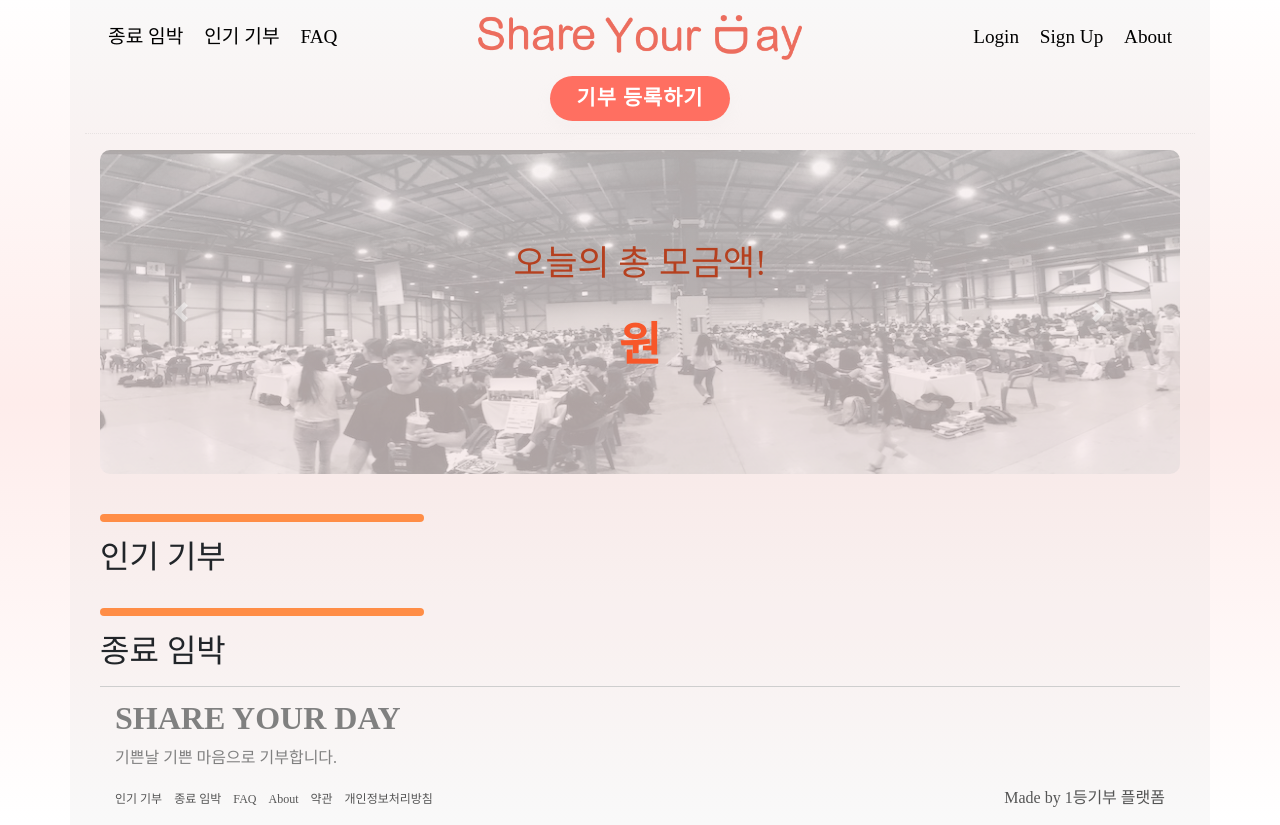
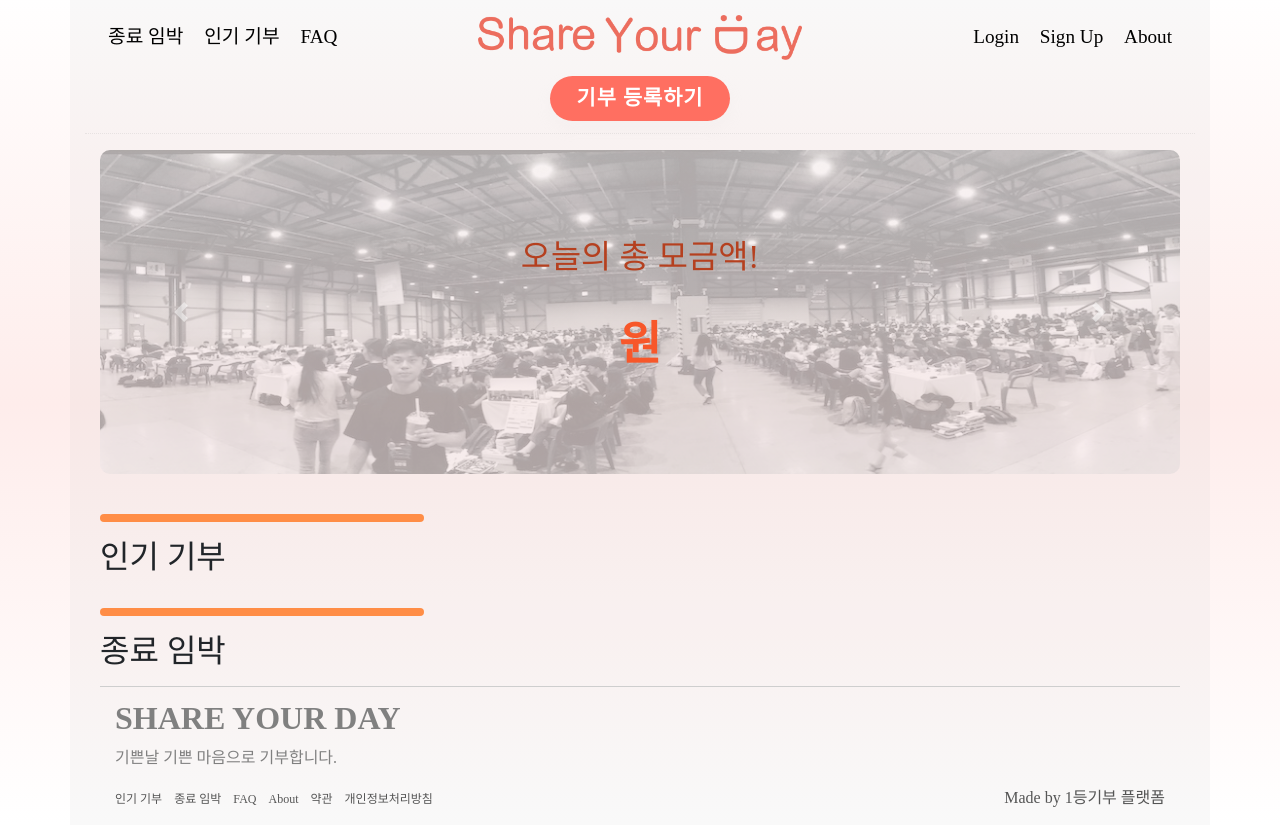
Before and after one commit to bengHak/Share-Your-Day, a Django app: page / in a window 1280 px wide. Shown: the part 17-842 px from the top of the page. Run offline with Django 3.2, Linux system fonts and the light colour scheme; data that the repository does not hold is empty; some libraries are stand-ins or nearby versions; some web fonts are replaced.

Commit message:
edti font-size

```diff
--- a/web/templates/index.html
+++ b/web/templates/index.html
@@ -20,8 +20,8 @@
               transform: translate(-50%, -50%);
               text-align: center;
               ">
-            <p class="align-middle text-center" style="font-size: calc(22px + 1vw); color: #b5401f; font-family:'Hanna';">오늘의 총 모금액!</p>
-            <p class="num align-middle text-center" style="font-size: calc(27px + 2vw); font-weight:990; display:inline; color: #f7572a;  font-family:'Hanna';">
+            <p class="align-middle text-center" style="font-size: calc(20px + 1vw); color: #b5401f; font-family:'Hanna';">오늘의 총 모금액!</p>
+            <p class="num align-middle text-center" style="font-size: calc(24px + 3vw); font-weight:990; display:inline; color: #f7572a;  font-family:'Hanna';">
               {{today_total_fund}}
             </p>
             <p class="align-middle" style="font-weight:700; font-size: calc(27px + 1.5vw);; display:inline; margin-bottom:0; color: #f7572a; font-family:'Hanna'; ">원</p>
--- a/web/views.py
+++ b/web/views.py
@@ -24,6 +24,8 @@ def index(request):
 
     today_total_fund = 0
     for donation in donation_objects:
+        print(donation.user)
+        print(donation.register)
         if donation.created_at.date() == date.today():
             today_total_fund += donation.amount
 
@@ -113,11 +115,10 @@ def pay(request):
         profile = get_object_or_404(Profile, user=request.user)
         fund_id = request.POST.get('pk', None)
         fund = get_object_or_404(Register, pk=fund_id)
-        fund_pay, fund_pay_created = fund.donation_set.get_or_create(
-            user=profile)
+
+        fund_pay = Donation(uesr=profile, register=fund, amount=int(request.POST.get('amount')))
 
         fund.currentAmount += int(request.POST.get('amount'))
-        fund_pay.amount += int(request.POST.get('amount'))
 
         fund.save()
         fund_pay.save()
```
